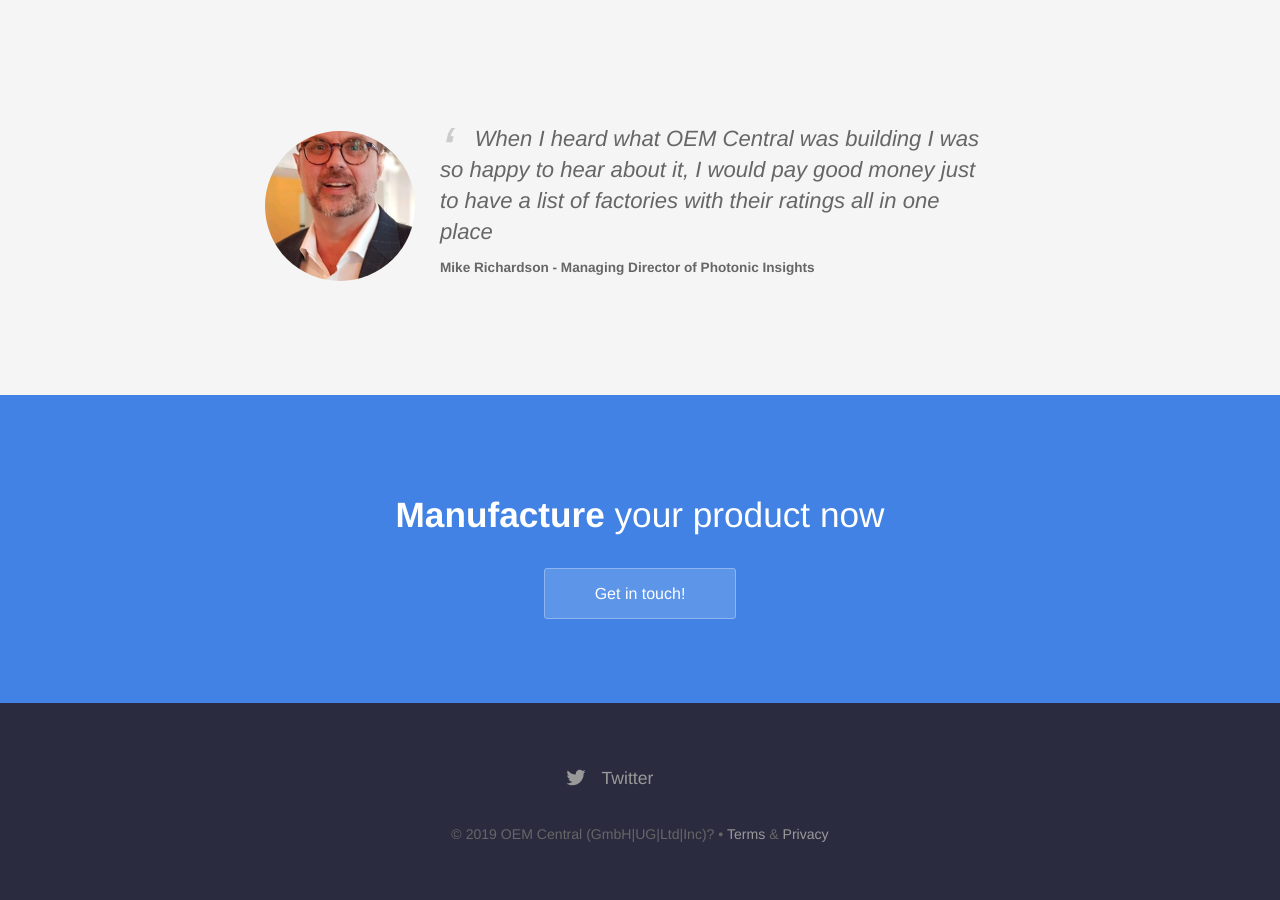
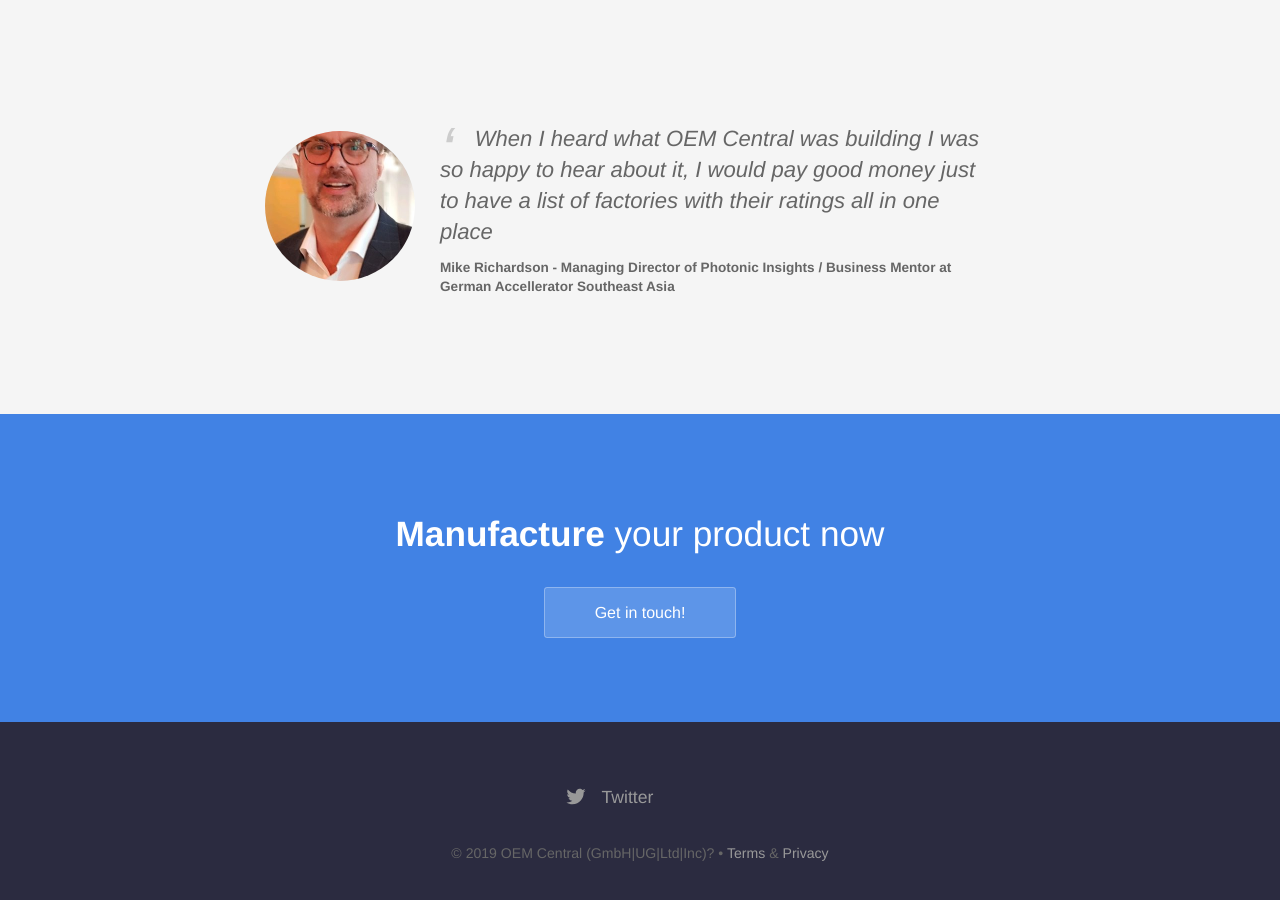
Before and after one commit to oem-central/oem-central.github.io, a Jekyll site: the page built from index.html, in a window 1280 px wide and 900 px high, scrolled down 3061 px. Built offline with Jekyll 4.4.1, drawn with Linux system fonts in a browser that asks for light colours.

```diff
--- a/index.html
+++ b/index.html
@@ -50,7 +50,7 @@ testimonials:
       person:
         name: Mike Richardson
         image: /images/mike.jpg
-        role: Managing Director of Photonic Insights
+        role: Managing Director of Photonic Insights / Business Mentor at German Accellerator Southeast Asia
       text: When I heard what OEM Central was building I was so happy to hear about it, I would pay good money just to have a list of factories with their ratings all in one place
 
 
```
